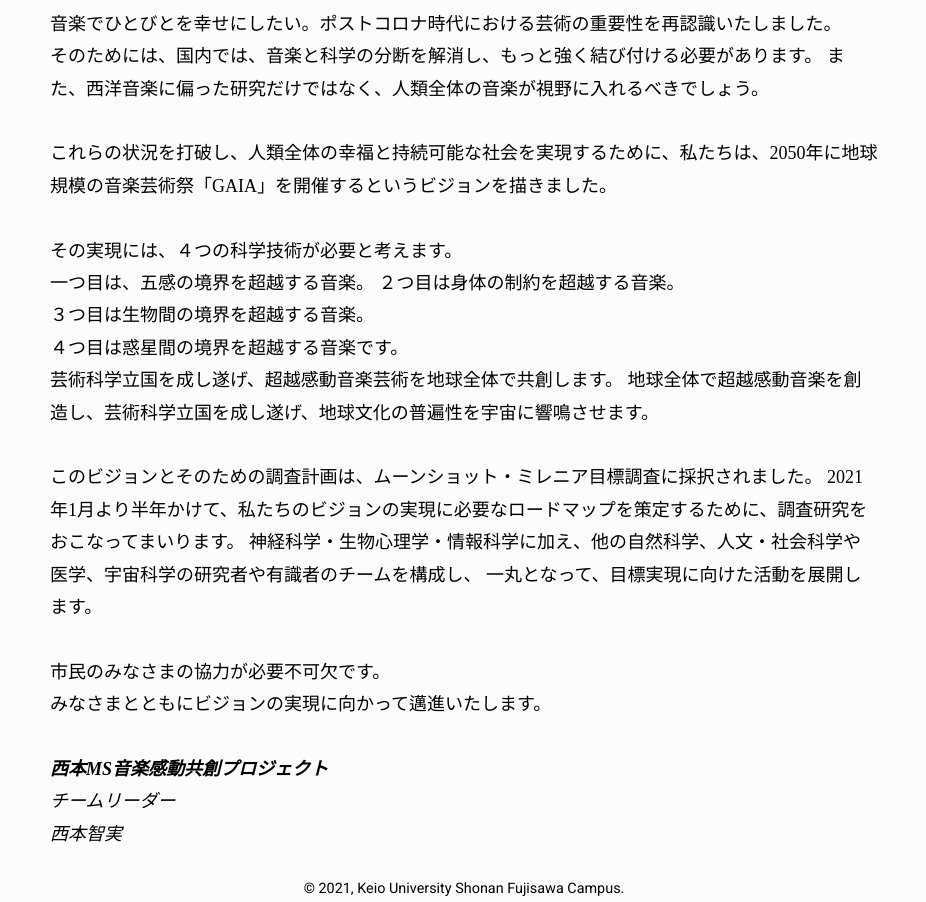
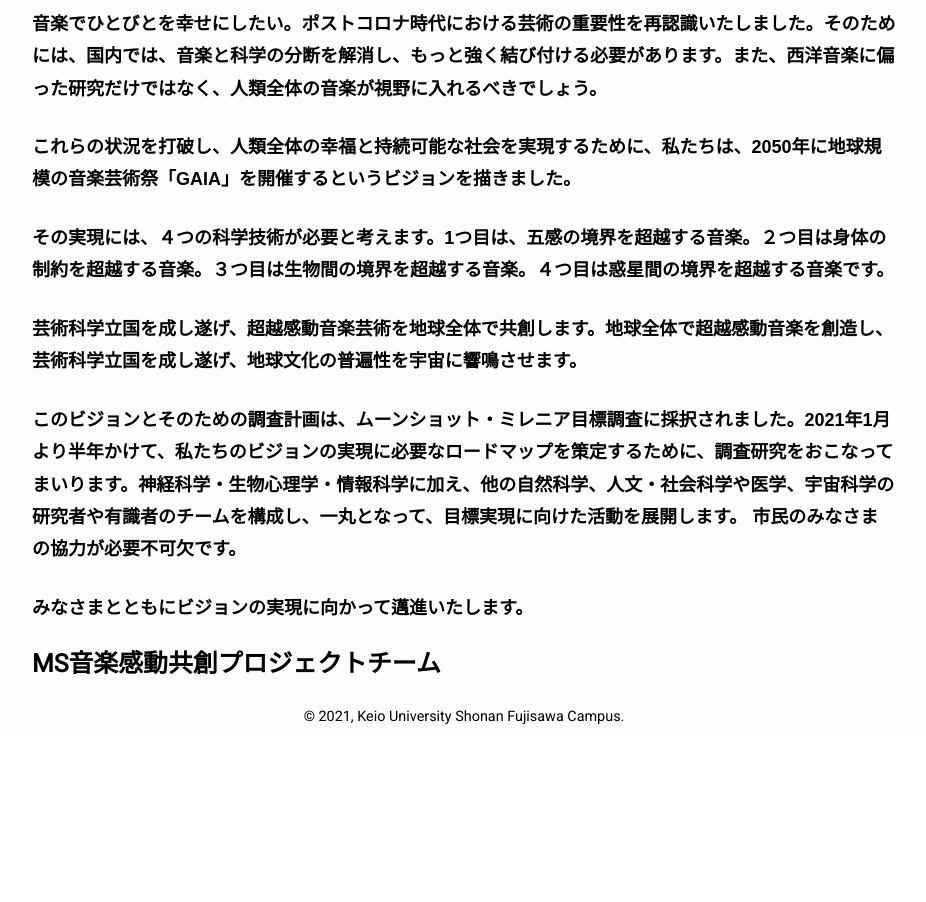
Before and after one commit to hideodaikoku/ms-music-home, a Gatsby site: page /message in a window 1280 px wide. Shown: the part 640-1542 px from the top of the page, without its empty margins (176-1102 px from the left). After the commit the page ends 1370 px from the top, so only its background shows below. Built offline with nearby package versions, Linux system fonts and the light colour scheme; Gatsby itself is replaced by a stand-in of ours.

Commit message:
update message :heavy_plus_sign:

```diff
--- a/src/pages/message.js
+++ b/src/pages/message.js
@@ -18,51 +18,39 @@ const Message = () => {
         </section>
       </div>
 
-      <section className={messageStyles.messageSection}>
-        <h2 className={messageStyles.messageTitle}>
+      <section
+        className={messageStyles.messageSection}
+      >
+        <h2
+          className={messageStyles.messageTitle}
+        >
           2050年の社会における音楽芸術はどのようなものでしょうか
         </h2>
-        <p className={messageStyles.messageText}>
-          音楽でひとびとを幸せにしたい。ポストコロナ時代における芸術の重要性を再認識いたしました。
-          <br />
-          そのためには、国内では、音楽と科学の分断を解消し、もっと強く結び付ける必要があります。
-          また、西洋音楽に偏った研究だけではなく、人類全体の音楽が視野に入れるべきでしょう。
-          <br />
-          <br />
+        <p className={messageStyles.paragraph}>
+          音楽でひとびとを幸せにしたい。ポストコロナ時代における芸術の重要性を再認識いたしました。そのためには、国内では、音楽と科学の分断を解消し、もっと強く結び付ける必要があります。また、西洋音楽に偏った研究だけではなく、人類全体の音楽が視野に入れるべきでしょう。
+        </p>
+
+        <p className={messageStyles.paragraph}>
           これらの状況を打破し、人類全体の幸福と持続可能な社会を実現するために、私たちは、2050年に地球規模の音楽芸術祭「GAIA」を開催するというビジョンを描きました。
-          <br />
-          <br />
-          その実現には、４つの科学技術が必要と考えます。
-          <br />
-          一つ目は、五感の境界を超越する音楽。
-          ２つ目は身体の制約を超越する音楽。
-          <br />
-          ３つ目は生物間の境界を超越する音楽。
-          <br />
-          ４つ目は惑星間の境界を超越する音楽です。
-          <br />
-          芸術科学立国を成し遂げ、超越感動音楽芸術を地球全体で共創します。
-          地球全体で超越感動音楽を創造し、芸術科学立国を成し遂げ、地球文化の普遍性を宇宙に響鳴させます。
-          <br />
-          <br />
-          このビジョンとそのための調査計画は、ムーンショット・ミレニア目標調査に採択されました。
-          2021年1月より半年かけて、私たちのビジョンの実現に必要なロードマップを策定するために、調査研究をおこなってまいります。
-          神経科学・生物心理学・情報科学に加え、他の自然科学、人文・社会科学や医学、宇宙科学の研究者や有識者のチームを構成し、
-          一丸となって、目標実現に向けた活動を展開します。
-          <br />
-          <br />
+        </p>
+
+        <p className={messageStyles.paragraph}>
+          その実現には、４つの科学技術が必要と考えます。1つ目は、五感の境界を超越する音楽。２つ目は身体の制約を超越する音楽。３つ目は生物間の境界を超越する音楽。４つ目は惑星間の境界を超越する音楽です。
+        </p>
+
+        <p className={messageStyles.paragraph}>
+          芸術科学立国を成し遂げ、超越感動音楽芸術を地球全体で共創します。地球全体で超越感動音楽を創造し、芸術科学立国を成し遂げ、地球文化の普遍性を宇宙に響鳴させます。
+        </p>
+
+        <p className={messageStyles.paragraph}>
+          このビジョンとそのための調査計画は、ムーンショット・ミレニア目標調査に採択されました。2021年1月より半年かけて、私たちのビジョンの実現に必要なロードマップを策定するために、調査研究をおこなってまいります。神経科学・生物心理学・情報科学に加え、他の自然科学、人文・社会科学や医学、宇宙科学の研究者や有識者のチームを構成し、一丸となって、目標実現に向けた活動を展開します。
           市民のみなさまの協力が必要不可欠です。
-          <br />
+        </p>
+
+        <p className={messageStyles.paragraph}>
           みなさまとともにビジョンの実現に向かって邁進いたします。
-          <br />
-          <br />
-          <em>
-            <strong>西本MS音楽感動共創プロジェクト</strong>
-            <br />
-            チームリーダー <br />
-            西本智実
-          </em>
         </p>
+        <h3>MS音楽感動共創プロジェクトチーム</h3>
       </section>
     </Layout>
   );
```
